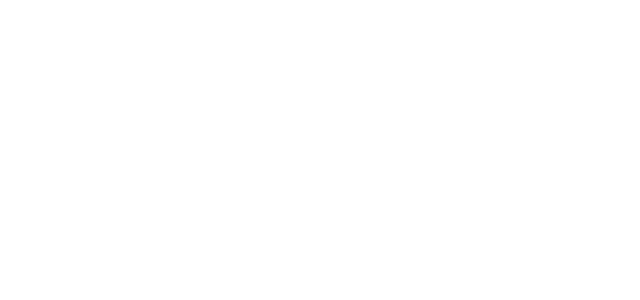
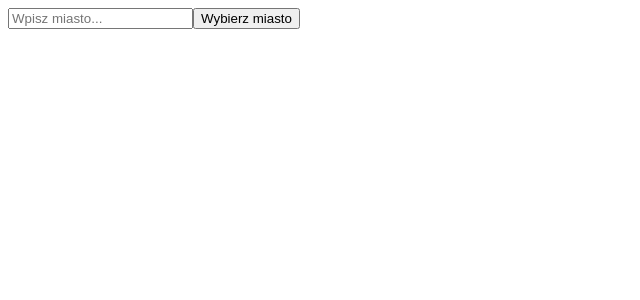
Before and after one commit to MDrzal1886/check_weather_app, a React (Create React App) app: page / in a window 1280 px wide. Shown: the top 300 px of the page, without its empty margins (0-640 px from the left). Built offline with nearby package versions, Linux system fonts and the light colour scheme.

Commit message:
Create Form Component and add it to App.js

```diff
--- a/src/App.js
+++ b/src/App.js
@@ -1,5 +1,22 @@
+import { useContext } from "react";
+import { AppContext } from "./AppContext";
+import ErrorPanel from "./components/ErrorPanel";
+
+import Form from "./components/Form";
+import WeatherPanel from "./components/WeatherPanel";
+
 function App() {
-  return <div className="App"></div>;
+  const { city, error } = useContext(AppContext);
+  const weatherPanelComponent =
+    Boolean(city) && !error ? <WeatherPanel /> : null;
+  const errorPanelComponent = error ? <ErrorPanel /> : null;
+  return (
+    <div className="app">
+      <Form />
+      {weatherPanelComponent}
+      {errorPanelComponent}
+    </div>
+  );
 }
 
 export default App;
--- /dev/null
+++ b/src/components/Form.js
@@ -0,0 +1,31 @@
+import { useContext, useState } from "react";
+
+import { AppContext } from "../AppContext";
+
+const Form = () => {
+  const [inputValue, setInputValue] = useState("");
+  const { getCityName } = useContext(AppContext);
+
+  const handleInputValue = (event) => setInputValue(event.target.value);
+
+  const handleOnSubmit = (event) => {
+    event.preventDefault();
+    const city = inputValue;
+    getCityName(city);
+    setInputValue("");
+  };
+
+  return (
+    <form onSubmit={handleOnSubmit}>
+      <input
+        type="text"
+        value={inputValue}
+        onChange={handleInputValue}
+        placeholder={"Wpisz miasto..."}
+      />
+      <button type="submit">Wybierz miasto</button>
+    </form>
+  );
+};
+
+export default Form;
```
